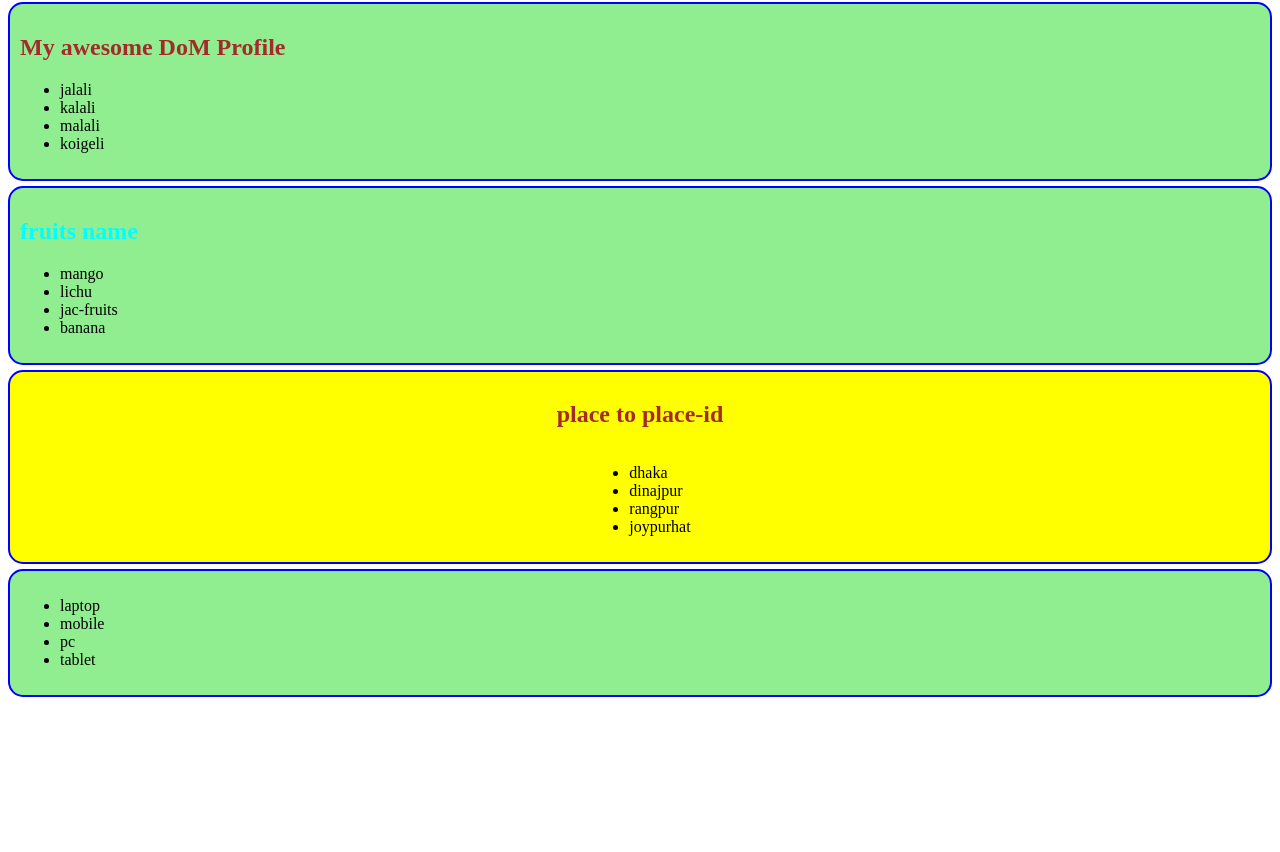
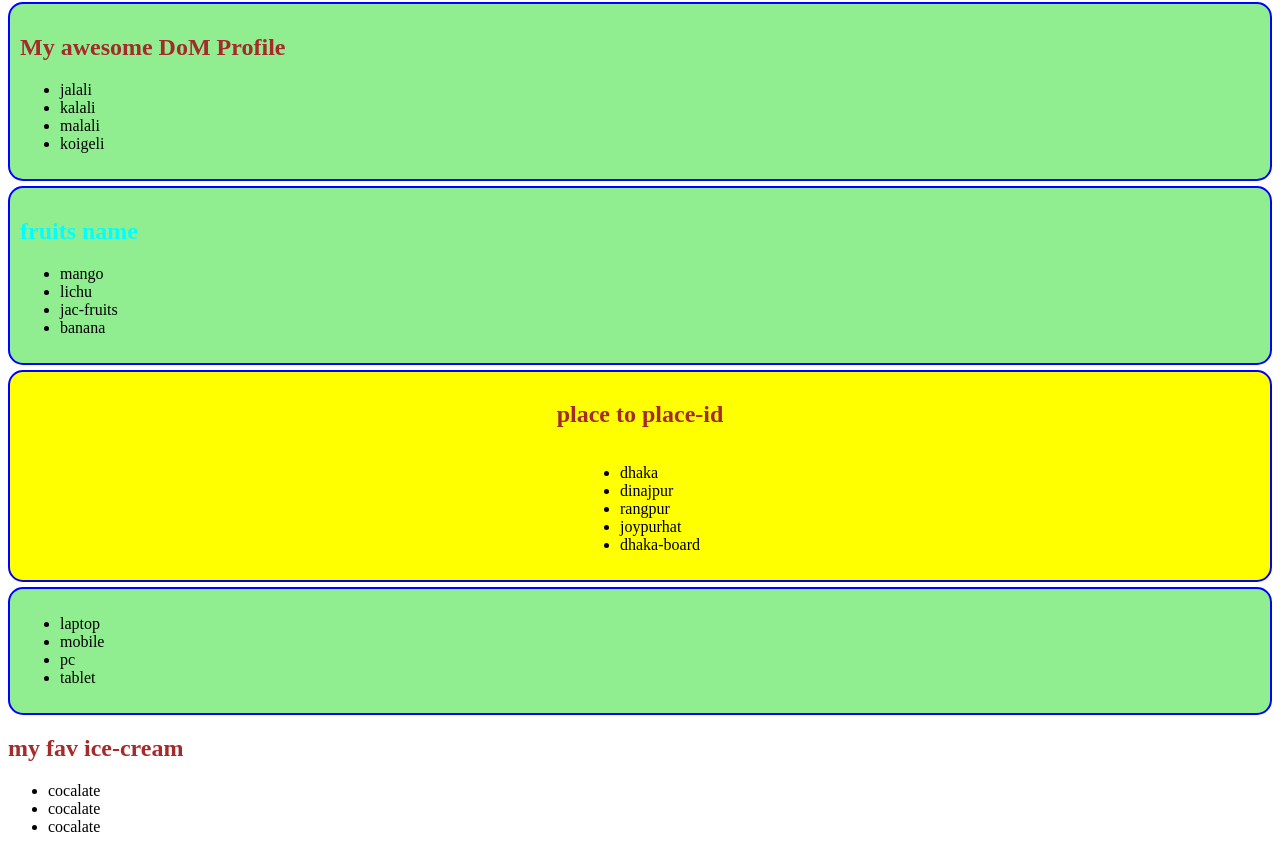
Before and after one commit to Ensaf01/module-24-basic-DOM-JavaScript-html-relation, a plain HTML site: page index.html in a window 1280 px wide. Shown: the part 78-930 px from the top of the page. Before the commit the page ends 800 px from the top, so only its background shows below. Drawn offline with Linux system fonts and the light colour scheme.

Commit message:
section add or appead as child

```diff
--- a/index.html
+++ b/index.html
@@ -12,7 +12,7 @@
     <header>
         <h1>Welcome to my DOM</h1>
     </header>
-    <main>
+    <main id="main-ids">
         <section>
             <h1>My awesome DoM Profile</h1>
             <ul>
@@ -33,7 +33,7 @@
         </section>
         <section id="place-id" class="place-container">
             <h1 id="place">my like place</h1>
-            <ul>
+            <ul id="place-list">
                 <li class="place-name">dhaka</li>
                 <li class="place-name">dinajpur</li>
                 <li class="place-name">rangpur</li>
@@ -56,6 +56,7 @@
 
     <script src="js/dom.js"></script>
     <script src="js/styleInJs.js"></script>
+    <script src="js/append.js"></script>
 
     <script>
 
--- /dev/null
+++ b/js/append.js
@@ -0,0 +1,41 @@
+//console.log("append js");
+//where add
+const placeList=document.getElementById('place-list');
+
+// what want to added
+const lis=document.createElement('li');//akhne section add korle li er jaygai section,akhne amra list add korechi tai li
+lis.innerText='dhaka-board';
+
+// add the child
+
+placeList.appendChild(lis);
+
+//now we added a section,so section er parent main
+
+const mainContainer=document.getElementById('main-ids');
+
+const sectionAdd=document.createElement('section');
+const h1=document.createElement('h1');
+h1.innerText='my fav ice-cream';
+
+//section er modhe h1 want append
+
+sectionAdd.appendChild(h1);
+
+
+const ul1=document.createElement('ul');
+
+const li1=document.createElement('li');
+li1.innerText='cocalate';
+ul1.appendChild(li1);
+
+const li2=document.createElement('li');
+li2.innerText='cocalate';
+ul1.appendChild(li2);
+
+const li3=document.createElement('li');
+li3.innerText='cocalate';
+ul1.appendChild(li3);
+
+sectionAdd.appendChild(ul1);
+mainContainer.appendChild(sectionAdd);
```
